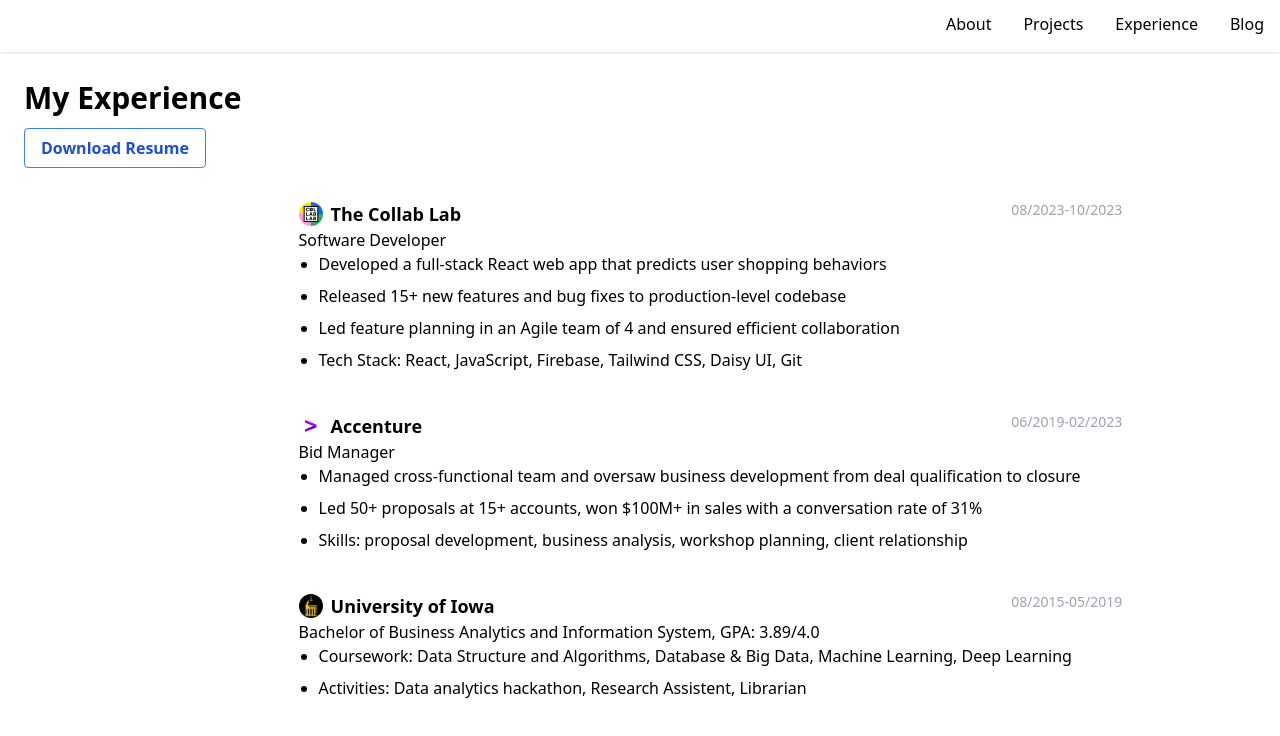
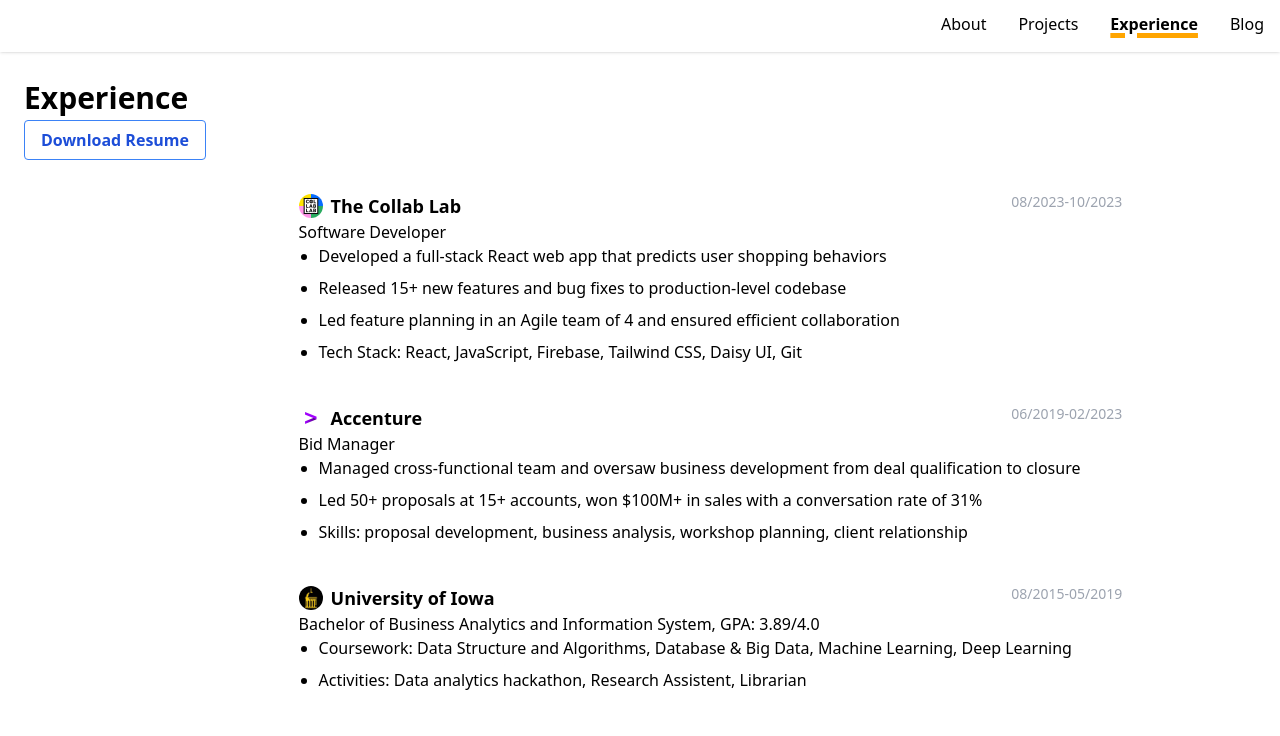
Before and after one commit to shangguanwang/personal-portfolio, a React (Create React App) app: page /experience in a window 1280 px wide. Shown: the top 736 px of the page. Built offline with nearby package versions, Linux system fonts and the light colour scheme.

Commit message:
Add navlink active class for Issue #8

```diff
--- a/src/App.css
+++ b/src/App.css
@@ -19,6 +19,14 @@
   opacity: 1;
 }
 
+.nav_link.active {
+  text-decoration-thickness: 0.22em;
+	text-underline-offset: 0.1em;
+	text-underline-offset: 0.2em;
+	font-weight: bold;
+	text-decoration: underline orange 5px;
+}
+
 /* Job Title Blink Color Effect */
 .title_blink {
   text-shadow: 0 0 10px orange;
@@ -32,8 +40,8 @@
 }
 
 /* Subsection Border */
-#subsection-title {
-  border-bottom:4px solid orange;
+.subsection-title {
+  border-bottom:6px solid orange;
   display: table-cell; /* restrict border width to text width */
   width:100px;
 }
--- a/src/components/About.jsx
+++ b/src/components/About.jsx
@@ -16,7 +16,7 @@ const About = () => {
       </div>
       {/*About Bio Text */}
       <div className="mx-15 pb-4 lg:my-4">
-        <div id="subsection-title">
+        <div className="subsection-title">
           <h1 className="text-left text-lg lg:text-2xl font-bold">About</h1>
         </div>
         <p className="text-left lg:mr-4 leading-8">
--- a/src/components/Projects.jsx
+++ b/src/components/Projects.jsx
@@ -48,7 +48,7 @@ const ProjectContent = () => {
     <div id="projects">
       <div className="py-8 bg-stone-200 flex flex-col justify-center">
         {/* Subtitle */}
-        <div id="subsection-title" className="ml-4 lg:ml-24">
+        <div className="subsection-title ml-4 lg:ml-24">
           <h1 className="text-left text-lg lg:text-2xl font-bold pt-4">
             Projects
           </h1>
--- a/src/views/Experience.jsx
+++ b/src/views/Experience.jsx
@@ -5,7 +5,7 @@ import { experienceData } from '../assets/data/experienceData';
 const Experience = () => {
   return (
     <div className="ml-2 lg:ml-6">
-        <h2 className='text-3xl font-bold pt-20 mb-5'>My Experience</h2>
+          <h2 className='text-3xl font-bold pt-20 mb-3'>Experience</h2>
         <a
                 className="bg-transparent hover:bg-blue-500 text-blue-700 font-semibold hover:text-white py-2 px-4 border border-blue-500 hover:border-transparent rounded"
                 href="https://drive.google.com/file/d/1OwNQGYlSoQPEiPpITmQdGRMjrk0NYL-0/view?usp=sharing"
```
